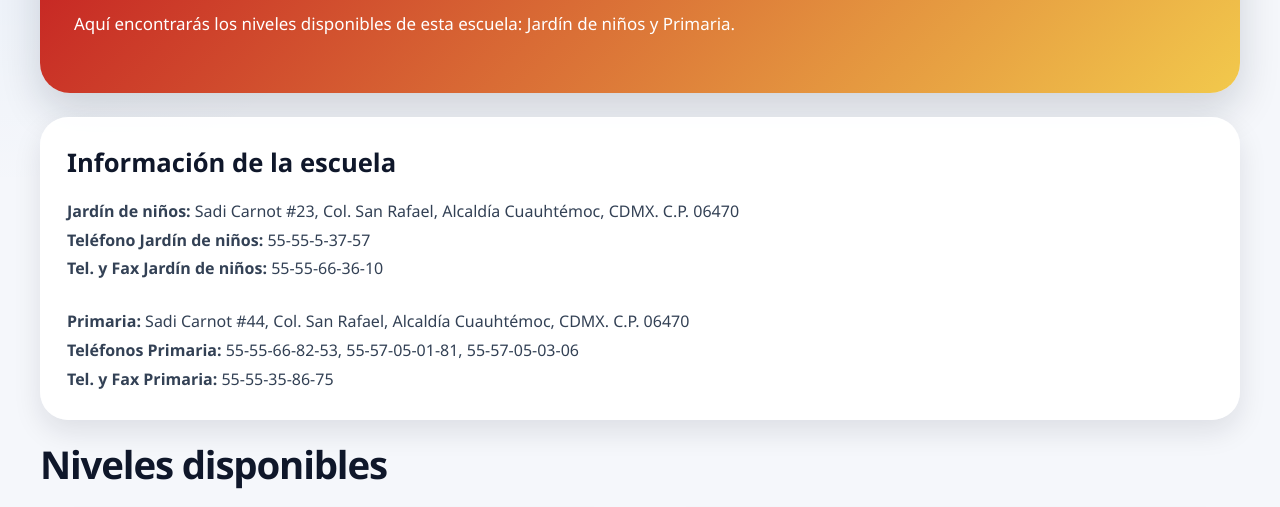
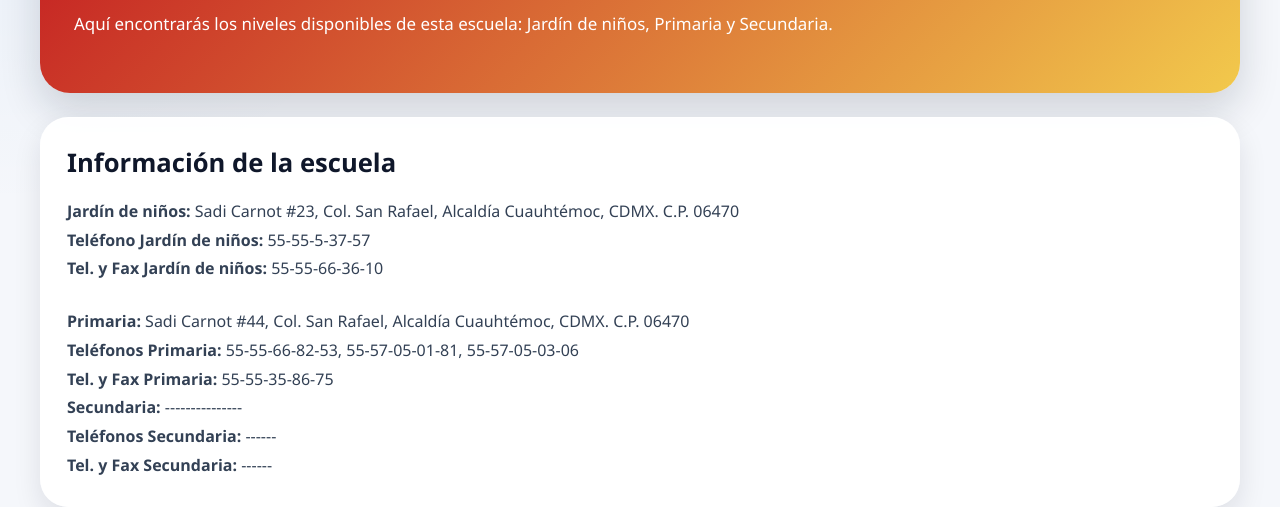
Before and after one commit to anasofiperezz/pagina-sulamita, a website: page escuela2.html in a window 1280 px wide. Shown: the part 296-803 px from the top of the page. Drawn offline with Linux system fonts and the light colour scheme; sample sign-in values are in the browser's storage.

Commit message:
Actualizacion

```diff
--- a/escuela2.html
+++ b/escuela2.html
@@ -30,7 +30,7 @@
         <h1>Instituto Anglo Español (IAE)</h1>
         <p>
           Aquí encontrarás los niveles disponibles de esta escuela:
-          Jardín de niños y Primaria.
+          Jardín de niños, Primaria y Secundaria.
         </p>
       </div>
     </section>
@@ -43,11 +43,15 @@
         <p><strong>Teléfono Jardín de niños:</strong> 55-55-5-37-57</p>
         <p><strong>Tel. y Fax Jardín de niños:</strong> 55-55-66-36-10</p>
 
-        <br />
+        <br/>
 
         <p><strong>Primaria:</strong> Sadi Carnot #44, Col. San Rafael, Alcaldía Cuauhtémoc, CDMX. C.P. 06470</p>
         <p><strong>Teléfonos Primaria:</strong> 55-55-66-82-53, 55-57-05-01-81, 55-57-05-03-06</p>
         <p><strong>Tel. y Fax Primaria:</strong> 55-55-35-86-75</p>
+
+        <p><strong>Secundaria:</strong> --------------- </p>
+        <p><strong>Teléfonos Secundaria:</strong> ------ </p>
+        <p><strong>Tel. y Fax Secundaria:</strong> ------ </p>
       </div>
     </section>
 
```
Also changed, not shown: admin.html (+1 -1 lines).
